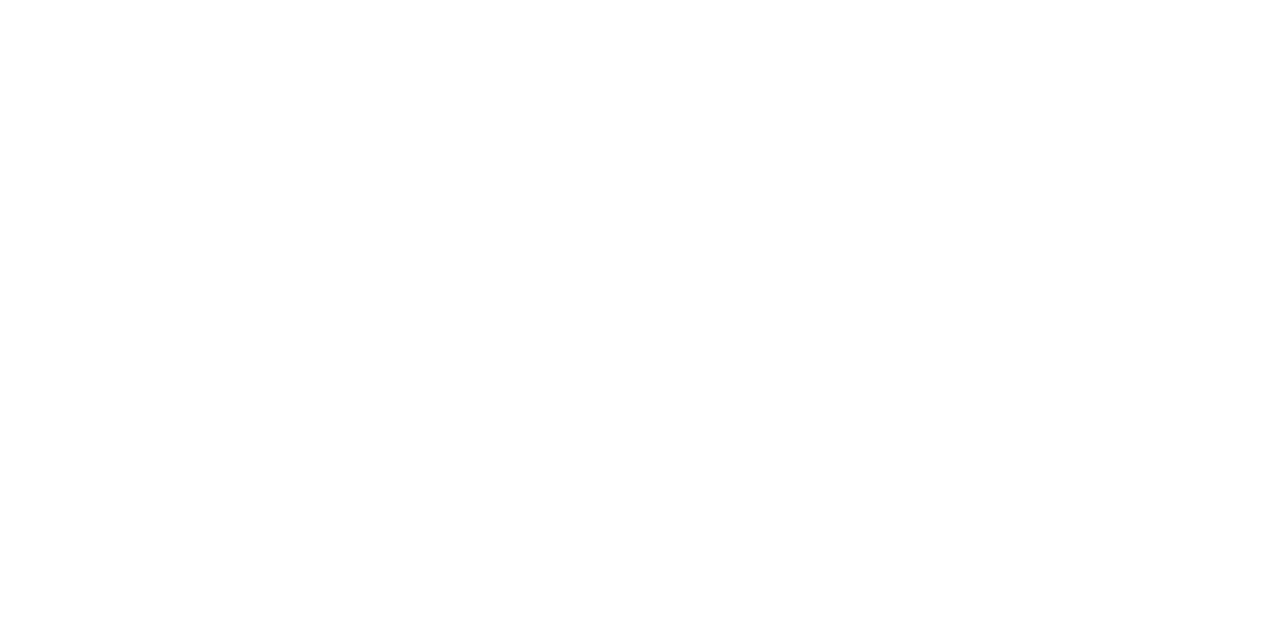
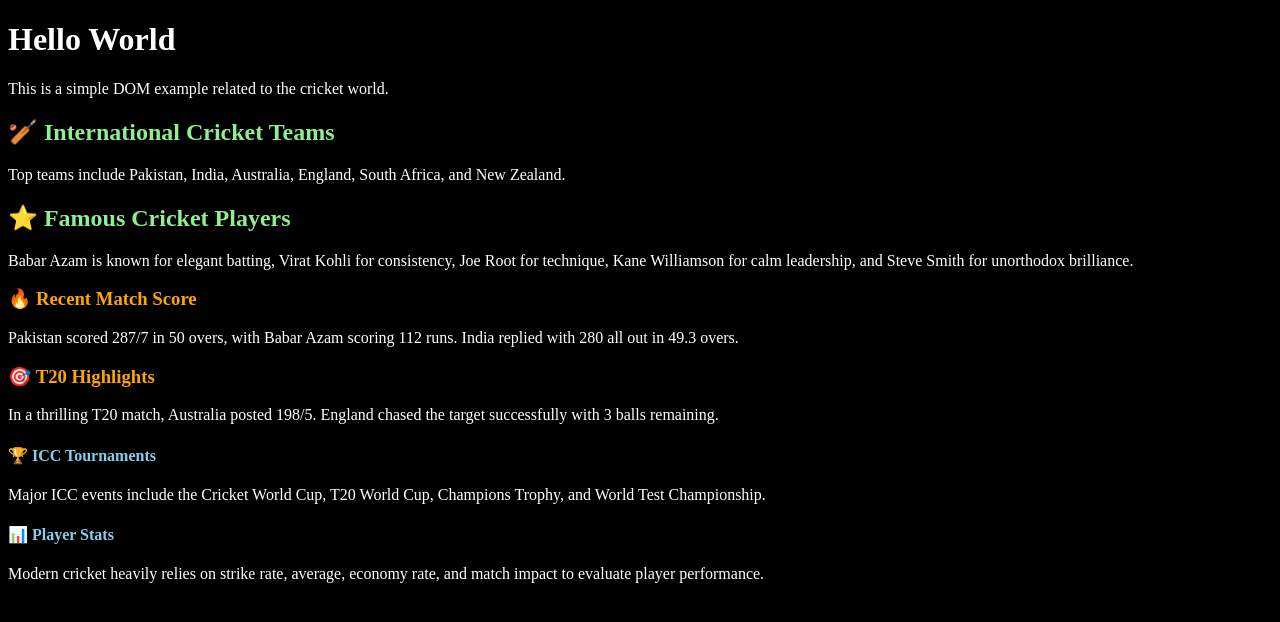
Before and after one commit to Hassan110Hussain/javascript, a plain HTML site: page dom/one.html in a window 1280 px wide. Drawn offline with Linux system fonts and the light colour scheme.

Commit message:
Enhance DOM example with cricket-themed content and improved structure

```diff
--- a/dom/one.html
+++ b/dom/one.html
@@ -2,12 +2,52 @@
 <html lang="en">
   <head>
     <meta charset="UTF-8" />
-    <title>DOM Learning</title>
+    <title>DOM Learning - Cricket World</title>
   </head>
-  <body>
+  <body style="background-color: black">
     <div class="bg-black">
-      <h1 class="heading" style="color: white">Hello World</h1>
-      <p style="color: white">This is a simple DOM example.</p>
+      <h1 id="title" class="heading" style="color: white">Hello World</h1>
+
+      <p style="color: white">
+        This is a simple DOM example related to the cricket world.
+      </p>
+
+      <h2 style="color: lightgreen">🏏 International Cricket Teams</h2>
+      <p style="color: white">
+        Top teams include Pakistan, India, Australia, England, South Africa, and
+        New Zealand.
+      </p>
+
+      <h2 style="color: lightgreen">⭐ Famous Cricket Players</h2>
+      <p style="color: white">
+        Babar Azam is known for elegant batting, Virat Kohli for consistency,
+        Joe Root for technique, Kane Williamson for calm leadership, and Steve
+        Smith for unorthodox brilliance.
+      </p>
+
+      <h3 style="color: orange">🔥 Recent Match Score</h3>
+      <p style="color: white">
+        Pakistan scored 287/7 in 50 overs, with Babar Azam scoring 112 runs.
+        India replied with 280 all out in 49.3 overs.
+      </p>
+
+      <h3 style="color: orange">🎯 T20 Highlights</h3>
+      <p style="color: white">
+        In a thrilling T20 match, Australia posted 198/5. England chased the
+        target successfully with 3 balls remaining.
+      </p>
+
+      <h4 style="color: skyblue">🏆 ICC Tournaments</h4>
+      <p style="color: white">
+        Major ICC events include the Cricket World Cup, T20 World Cup, Champions
+        Trophy, and World Test Championship.
+      </p>
+
+      <h4 style="color: skyblue">📊 Player Stats</h4>
+      <p style="color: white">
+        Modern cricket heavily relies on strike rate, average, economy rate, and
+        match impact to evaluate player performance.
+      </p>
     </div>
   </body>
 </html>
```
